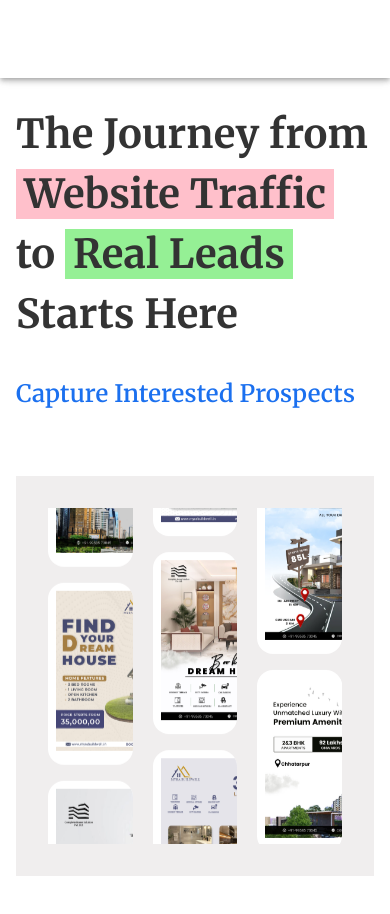
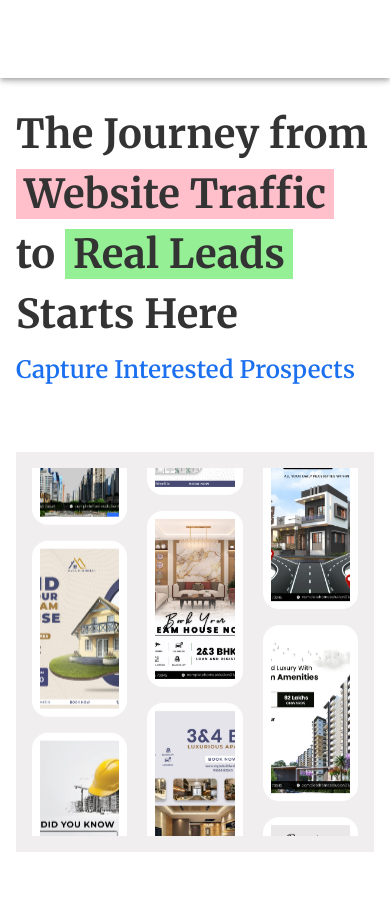
Before and after one commit to arshsaini1333/Innovader-Technologies, a React (Vite) app: page / in a window 390 px wide. Shown: the top 914 px of the page. Built offline with nearby package versions, Linux system fonts and the light colour scheme; some icons are missing; a web font is replaced by a local one.

Commit message:
new changes

```diff
--- a/src/public/Home.css
+++ b/src/public/Home.css
@@ -30,6 +30,9 @@
 }
 
 .images {
+    display: flex;
+    justify-content: center;
+    align-items: center;
     padding: 0.5rem;
     background-color: white;
     border-radius: 1rem;
@@ -100,7 +103,7 @@
     flex-direction: column;
     justify-content: center;
     padding: 0 4rem;
-    gap: 2rem;
+    gap: 1rem;
 }
 
 .HomeLeft .heading {
@@ -111,8 +114,8 @@
 
 .HomeLeft .line-text {
     color: #1b70ef !important;
-    font-size: 2rem;
-    font-weight: 800;
+    font-size: 1.5rem;
+    font-weight: 600;
 }
 
 @media screen and (max-width:1100px) {
@@ -140,6 +143,7 @@
         width: 100%;
         padding: 0;
         justify-content: flex-start;
+        gap: 0.5rem;
     }
     .HomeLeft .heading {
         font-size: 2.5rem;
@@ -157,17 +161,28 @@
     /* Scrolling */
     .scrolling-gallery {
         display: flex;
-        /* flex-direction: column; */
-        /* align-items: center; */
         height: 400px;
         justify-content: center;
         gap: 20px;
-        overflow: hidden;
         transform: rotate(0deg);
         position: relative;
         top: 0rem;
         right: 0rem;
         background-color: rgba(235, 232, 232, 0.735);
-        padding: 2rem;
+        padding: 1rem !important;
+    }
+    .scroll-inner img {
+        /* height: 10rem; */
+        object-fit: cover;
+        width: 15rem !important;
+    }
+    .images {
+        background-color: white;
+        border-radius: 1rem;
+        display: flex;
+        justify-content: center;
+        align-items: center;
+        padding: 0.5rem !important;
+        width: auto !important;
     }
 }
```
